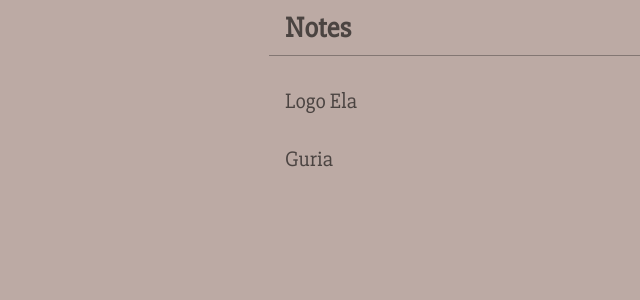
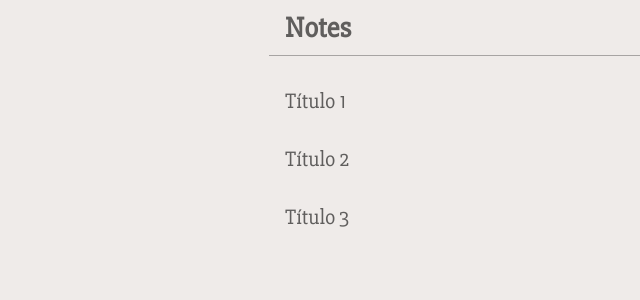
Before and after one commit to igor-ribeiro/notes, a React (Create React App) app: page / in a window 1280 px wide. Shown: the top 300 px of the page, without its empty margins (121-761 px from the left). Built offline with nearby package versions, Linux system fonts and the light colour scheme; a web font is replaced by a local one.

Commit message:
separate components, pages and implement routing

```diff
--- a/src/App.css
+++ /dev/null
@@ -1,40 +0,0 @@
-.App {
-  display: flex;
-  max-width: 500px;
-  margin: 0 auto;
-  height: 100%;
-  flex-direction: column;
-  font-size: 18px;
-}
-
-.Header {
-  height: 56px;
-  display: flex;
-  flex-direction: column;
-  padding: 16px;
-  justify-content: center;
-  border-bottom: 1px solid rgba(0, 0, 0, .3);
-}
-
-.Header-Title {
-  font-size: 1.6em;
-}
-
-.Content {
-  padding: 16px 0;
-  font-size: 1.2em;
-}
-
-.Notes-List {
-  display: flex;
-  flex-direction: column;
-}
-
-.Notes-List-Item {
-  padding: 16px;
-  flex: 1;
-}
-
-.Notes-List-Item:hover {
-  background: rgba(0, 0, 0, .05);
-}
--- a/src/App.js
+++ b/src/App.js
@@ -1,21 +1,12 @@
 import React, { Component } from 'react';
+
 import './App.css';
+
+import Header from './components/header/Header';
 
 class App extends Component {
   render() {
     return (
-      <div className="App">
-        <header className="Header">
-          <h1 className="Header-Title">Notes</h1>
-        </header>
-
-        <main className="Content">
-          <div className="Notes-List">
-            <a href="#/logo-ela" className="Notes-List-Item">Logo Ela</a>
-            <a href="#/guria" className="Notes-List-Item">Guria</a>
-          </div>
-        </main>
-      </div>
     );
   }
 }
--- /dev/null
+++ b/src/components/header/Header.css
@@ -0,0 +1,12 @@
+.Header {
+  height: 56px;
+  display: flex;
+  flex-direction: column;
+  padding: 16px;
+  justify-content: center;
+  border-bottom: 1px solid rgba(0, 0, 0, .3);
+}
+
+.Header-Title {
+  font-size: 1.6em;
+}
--- /dev/null
+++ b/src/components/header/Header.js
@@ -0,0 +1,11 @@
+import React from 'react';
+
+import './Header.css';
+
+const Header = ({ title }) => (
+  <header className="Header">
+    <h1 className="Header-Title">{title}</h1>
+  </header>
+);
+
+export default Header;
--- /dev/null
+++ b/src/components/notes/notes-list/NotesList.css
@@ -0,0 +1,13 @@
+.Notes-List {
+  display: flex;
+  flex-direction: column;
+}
+
+.Notes-List-Item {
+  padding: 16px;
+  flex: 1;
+}
+
+.Notes-List-Item:hover {
+  background: rgba(0, 0, 0, .05);
+}
--- /dev/null
+++ b/src/components/notes/notes-list/NotesList.js
@@ -0,0 +1,22 @@
+import React from 'react';
+import { Link } from 'react-router';
+
+import './NotesList.css';
+
+const renderNote = (note) => (
+  <Link
+    key={note.url}
+    to={note.url}
+    className="Notes-List-Item"
+    >
+    {note.title}
+  </Link>
+);
+
+const NotesList = ({ notes }) => (
+  <div className="Notes-List">
+    {notes.map(renderNote)}
+  </div>
+);
+
+export default NotesList;
--- /dev/null
+++ b/src/components/page/Page.css
@@ -0,0 +1,13 @@
+.Page {
+  display: flex;
+  max-width: 500px;
+  margin: 0 auto;
+  height: 100%;
+  flex-direction: column;
+  font-size: 18px;
+}
+
+.Page-Content {
+  padding: 16px 0;
+  font-size: 1.2em;
+}
--- /dev/null
+++ b/src/components/page/Page.js
@@ -0,0 +1,17 @@
+import React from 'react';
+
+import './Page.css';
+
+import Header from './../header/Header';
+
+const Page = (props) => (
+  <div className="Page">
+    <Header title={props.title}/>
+
+    <main className="Page-Content">
+      {props.children}
+    </main>
+  </div>
+);
+
+export default Page;
--- a/src/index.css
+++ b/src/index.css
@@ -13,7 +13,7 @@ body {
   margin: 0;
   padding: 0;
   font-family: 'Slabo 27px', serif;
-  background: #BCAAA4;
+  background: #EFEBE9;
   color: rgba(0, 0, 0, .6);
 }
 
--- a/src/index.js
+++ b/src/index.js
@@ -1,9 +1,18 @@
 import React from 'react';
 import ReactDOM from 'react-dom';
-import App from './App';
+import { Router, Route, IndexRoute, hashHistory } from 'react-router';
+
 import './index.css';
 
+import HomePage from './pages/HomePage';
+import NotePage from './pages/NotePage';
+
 ReactDOM.render(
-  <App />,
+  <Router history={ hashHistory }>
+    <Route path="/">
+      <IndexRoute component={HomePage} />
+      <Route path="/:title" component={NotePage} />
+    </Route>
+  </Router>,
   document.getElementById('root')
 );
--- /dev/null
+++ b/src/pages/HomePage.js
@@ -0,0 +1,22 @@
+import React from 'react';
+
+import Page from './../components/page/Page';
+import NotesList from './../components/notes/notes-list/NotesList';
+
+const notes = [
+  { url: 'titulo-1', title: 'Título 1' },
+  { url: 'titulo-2', title: 'Título 2' },
+  { url: 'titulo-3', title: 'Título 3' },
+];
+
+class HomePage extends React.Component {
+  render() {
+    return (
+      <Page title="Notes">
+        <NotesList notes={notes} />
+      </Page>
+    );
+  }
+}
+
+export default HomePage;
--- /dev/null
+++ b/src/pages/NotePage.js
@@ -0,0 +1,14 @@
+import React from 'react';
+
+import Page from './../components/page/Page';
+
+class NotePage extends React.Component {
+  render() {
+    return (
+      <Page title="Título 1">
+      </Page>
+    );
+  }
+}
+
+export default NotePage;
```
